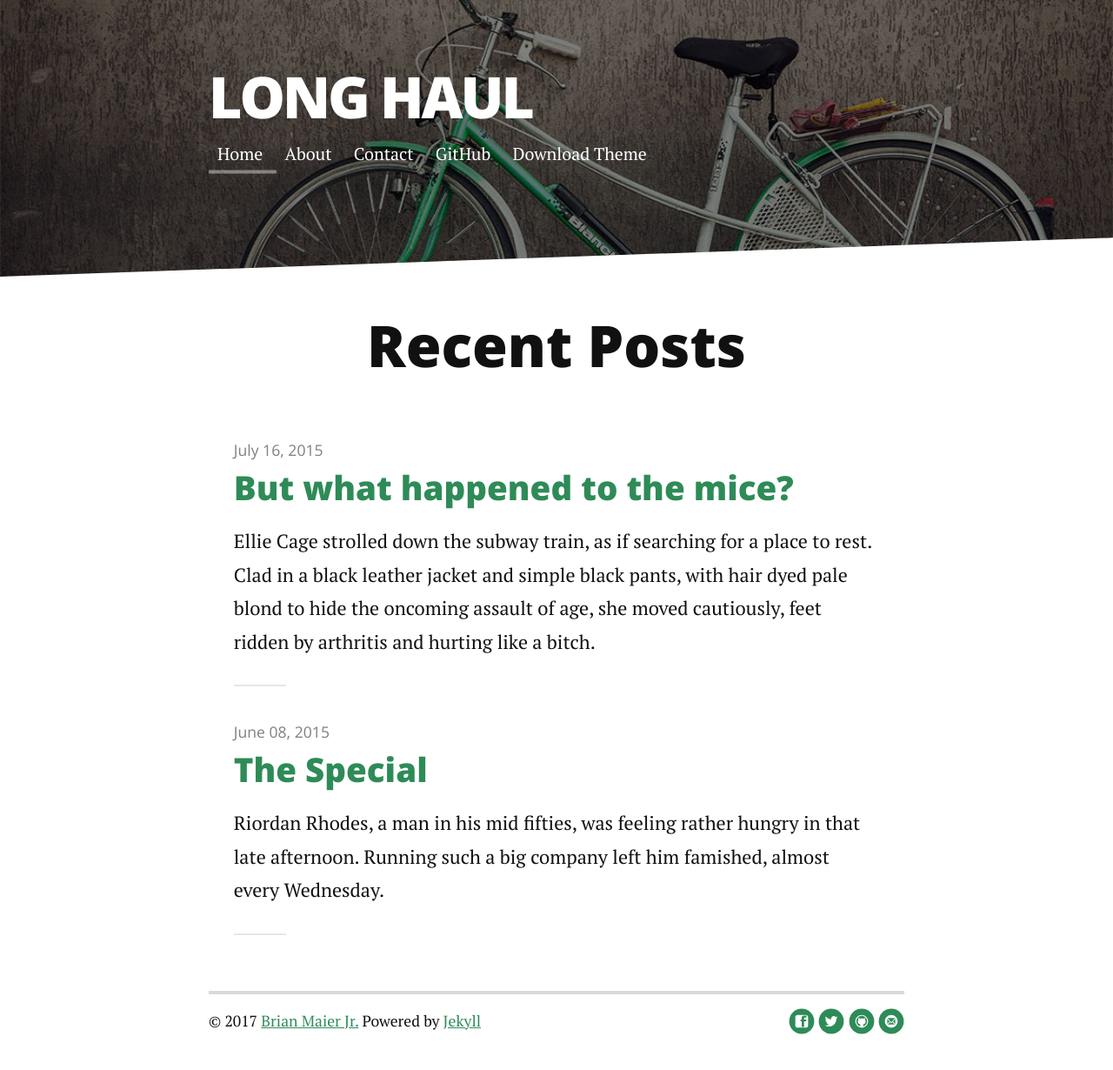
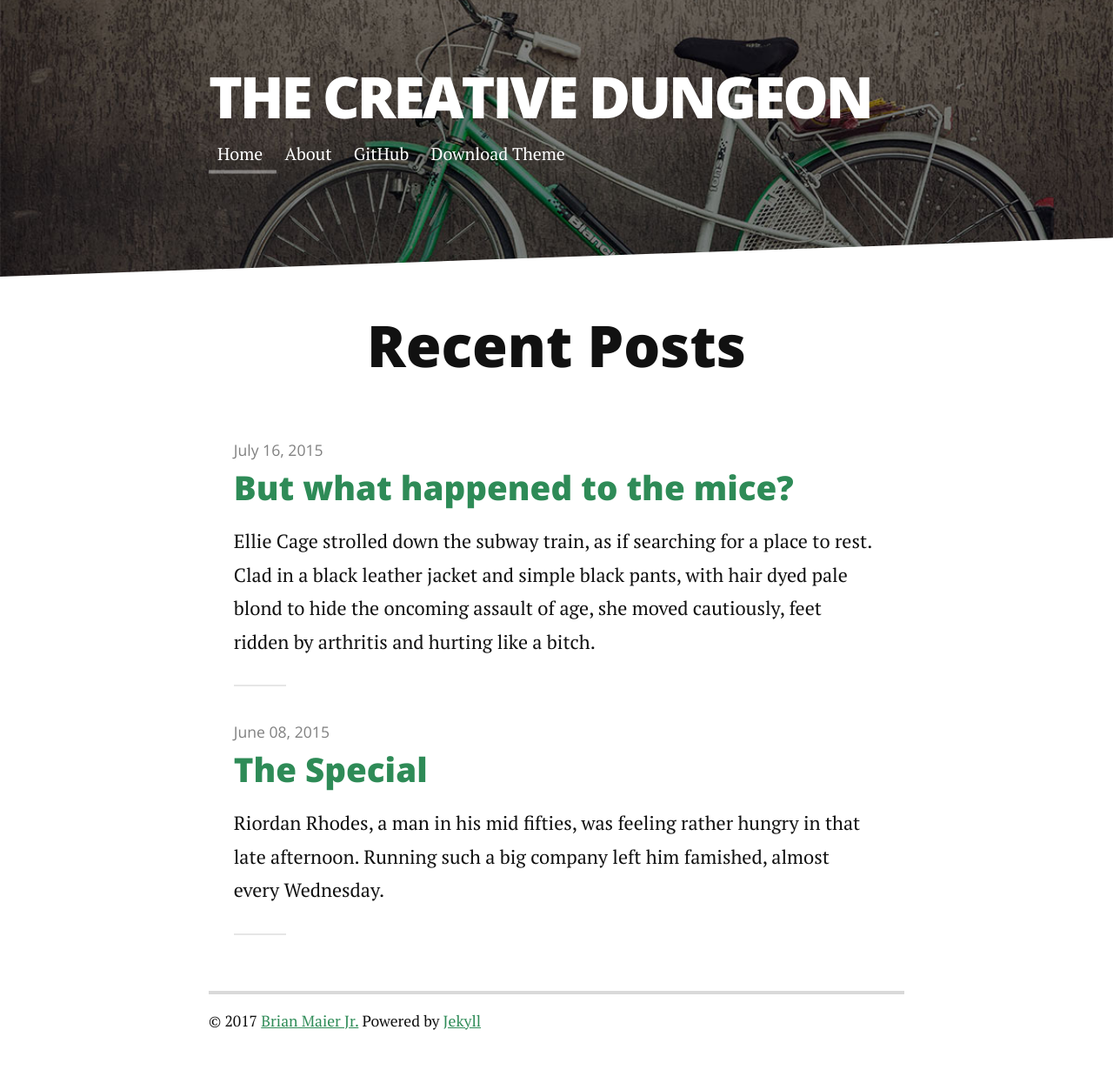
Before and after one commit to thecreativedungeon/thecreativedungeon.github.io, a Jekyll site: the page built from index.html, in a window 1280 px wide. Shown: the whole page at 87% size. Built offline with Jekyll 4.4.1, drawn with Linux system fonts in a browser that asks for light colours; nearby versions of some CDN libraries; the list of posts is cut into pages by our own code; after the commit the page ends 1207 px from its top, so only the background shows below that.

Commit message:
refactored config

```diff
--- a/_config.yml
+++ b/_config.yml
@@ -1,7 +1,7 @@
-title: Long Haul
-description: Long Form Jekyll theme built with SASS / COMPASS / SUSY
+title: The Creative Dungeon
+# description: Long Form Jekyll theme built with SASS / COMPASS / SUSY
 
-url: http://brianmaierjr.github.com/long-haul
+url: https://thecreativedungeon.github.io/
 baseurl: ""
 paginate_path: "blog/page:num/"
 permalink: blog/:title/
@@ -16,13 +16,11 @@ navigation:
    url: /index.html
  - title: About
    url: /about
- - title: Contact
-   url: /contact
 
-social:
-   github: brianmaierjr
-   twitter: brianmaierjr
-   facebook: brianmaierjr
-   email: brimaidesigns@gmail.com
+# social:
+#    github: brianmaierjr
+#    twitter: brianmaierjr
+#    facebook: brianmaierjr
+#    email: brimaidesigns@gmail.com
 
-google_analytics: "UA-58263416-1"
+# google_analytics: "UA-58263416-1"
```
